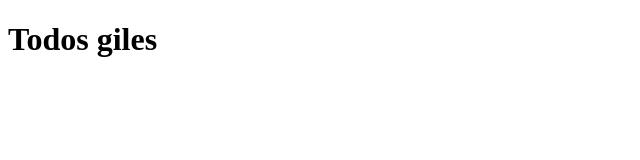
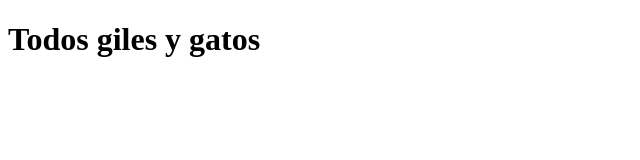
Before and after one commit to Geralba12345/SASS-1, a plain HTML site: page animacion.html in a window 1280 px wide. Shown: the whole page, without its empty margins (0-640 px from the left). Drawn offline with Linux system fonts and the light colour scheme.

Commit message:
Agregando texto a html

```diff
--- a/animacion.html
+++ b/animacion.html
@@ -7,6 +7,6 @@
     <title>Document</title>
 </head>
 <body>
-    <h1>Todos giles</h1>
+    <h1>Todos giles y gatos</h1>
 </body>
 </html>
```
